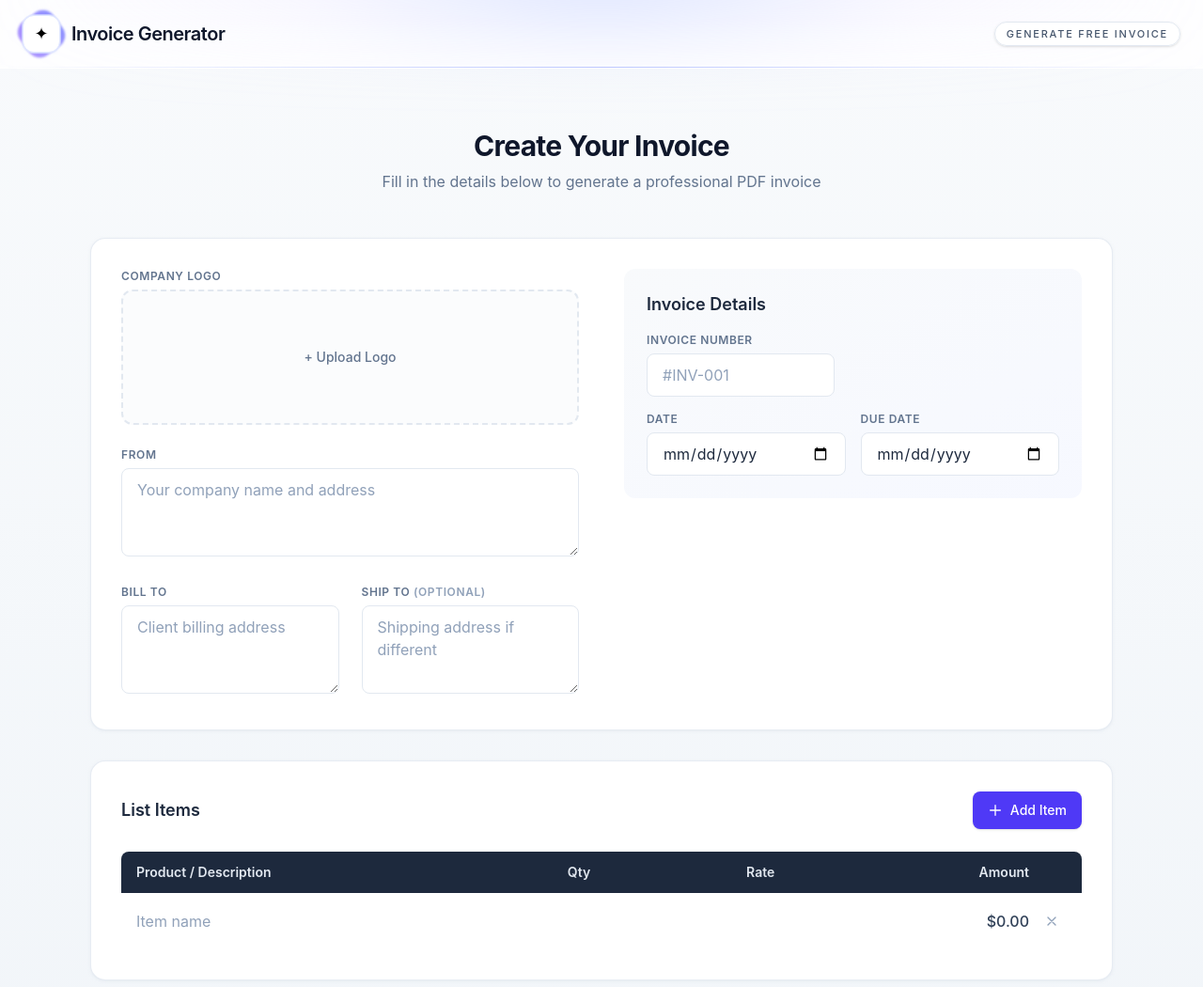
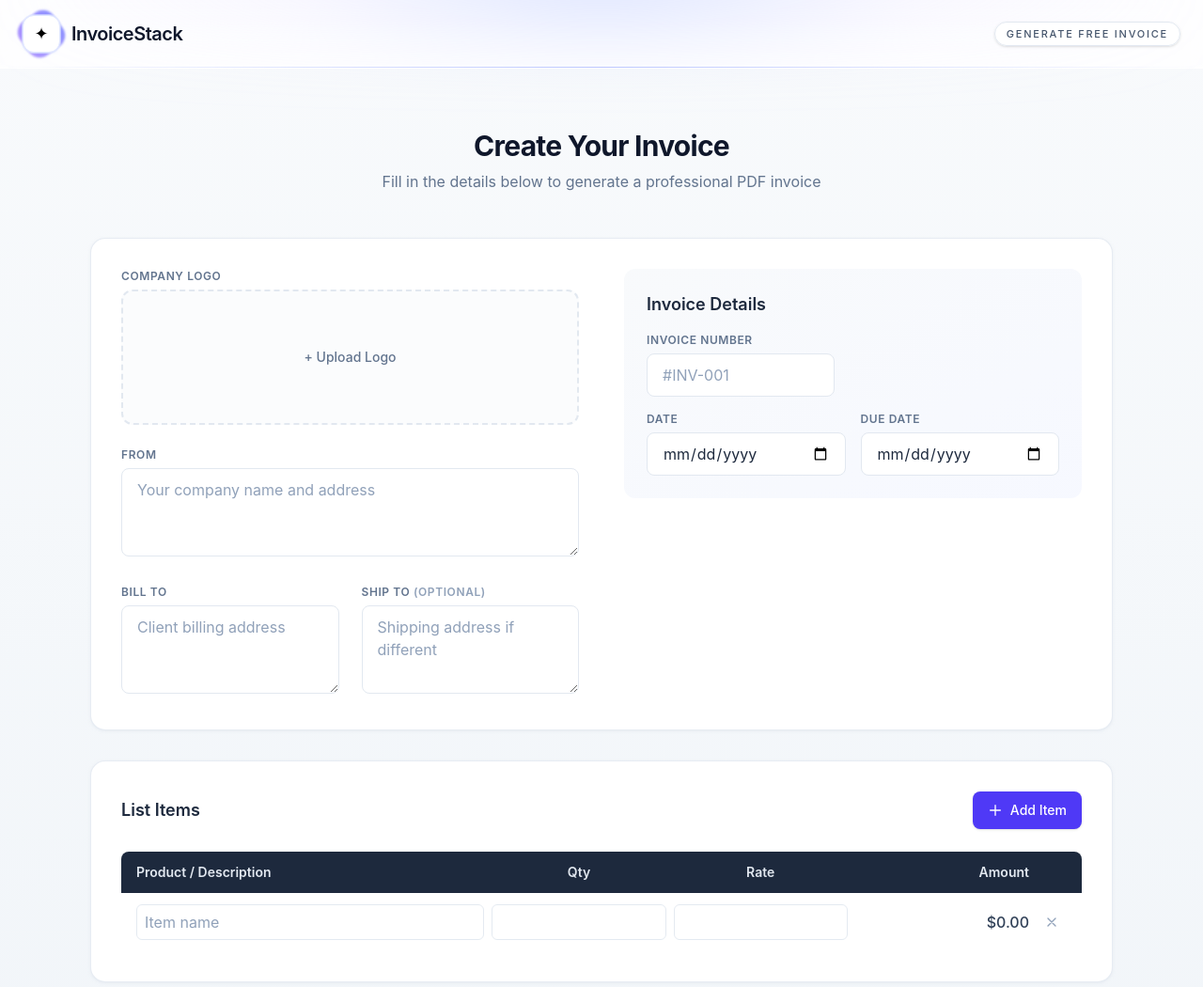
Before and after one commit to NikhilJosephK/invoice-generator, a Next.js app: page / in a window 1280 px wide. Shown: the top 1050 px of the page at 94% size. Built offline with nearby package versions, Linux system fonts and the light colour scheme.

Commit message:
Update branding and improve UI elements; change app title and description to 'InvoiceStack', enhance input field styles in InvoiceGeneratorPage for better user experience.

```diff
--- a/src/app/(frontend)/layout.tsx
+++ b/src/app/(frontend)/layout.tsx
@@ -4,8 +4,8 @@ import { Header } from '@/app/components/header/header'
 import { Footer } from '@/app/components/footer/footer'
 
 export const metadata = {
-  title: 'Invoice Generator',
-  description: 'Free Invoice Generator',
+  title: 'InvoiceStack - Free Invoice Generator',
+  description: 'Free Invoice Generator - Create professional invoices for free',
 }
 
 export default async function RootLayout(props: { children: React.ReactNode }) {
--- a/src/app/(frontend)/page.tsx
+++ b/src/app/(frontend)/page.tsx
@@ -327,7 +327,7 @@ export default function InvoiceGeneratorPage() {
                         }
                         type="text"
                         placeholder="Item name"
-                        className="rounded-md border-0 bg-transparent py-1.5 text-slate-700 placeholder-slate-400 focus:outline-none focus:ring-2 focus:ring-indigo-500/30 min-w-[200px]"
+                        className="rounded-md  bg-transparent py-1.5 text-slate-700 placeholder-slate-400 focus:outline-none focus:ring-2 focus:ring-indigo-500/30 min-w-[200px]  border border-slate-200/90 pl-2"
                       />
                       <input
                         value={item?.quantity || ''}
@@ -343,7 +343,7 @@ export default function InvoiceGeneratorPage() {
                         }}
                         type="number"
                         min={0}
-                        className="rounded-md border-0 bg-transparent py-1.5 text-center text-slate-700 focus:outline-none focus:ring-2 focus:ring-indigo-500/30 min-w-[100px]"
+                        className="rounded-md border bg-transparent py-1.5 text-center text-slate-700 focus:outline-none focus:ring-2 focus:ring-indigo-500/30 min-w-[100px]  border-slate-200/90"
                       />
                       <input
                         value={item?.rate || ''}
@@ -360,7 +360,7 @@ export default function InvoiceGeneratorPage() {
                         type="number"
                         min={0}
                         step={0.01}
-                        className="rounded-md border-0 bg-transparent py-1.5 text-right text-slate-700 focus:outline-none focus:ring-2 focus:ring-indigo-500/30 min-w-[100px]"
+                        className="rounded-md bg-transparent py-1.5 text-center text-slate-700 focus:outline-none focus:ring-2 focus:ring-indigo-500/30 min-w-[100px] border border-slate-200/90"
                       />
                       <div className="text-right font-medium text-slate-700 min-w-[100px]">
                         ${Number(item.amount).toFixed(2)}
--- a/src/app/components/header/header.tsx
+++ b/src/app/components/header/header.tsx
@@ -21,7 +21,7 @@ export function Header() {
           </div>
           <div className="leading-tight">
             <h1 className="text-base font-semibold tracking-tight text-slate-900 sm:text-lg md:text-xl">
-              Invoice Generator
+              InvoiceStack
             </h1>
           </div>
         </div>
```
